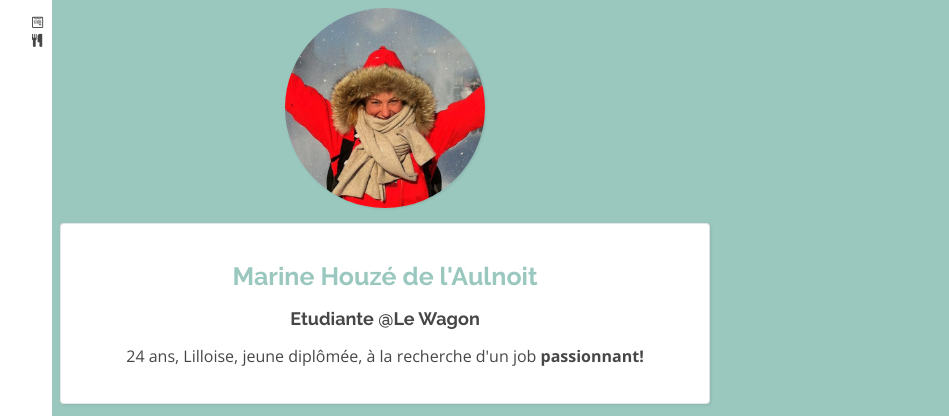
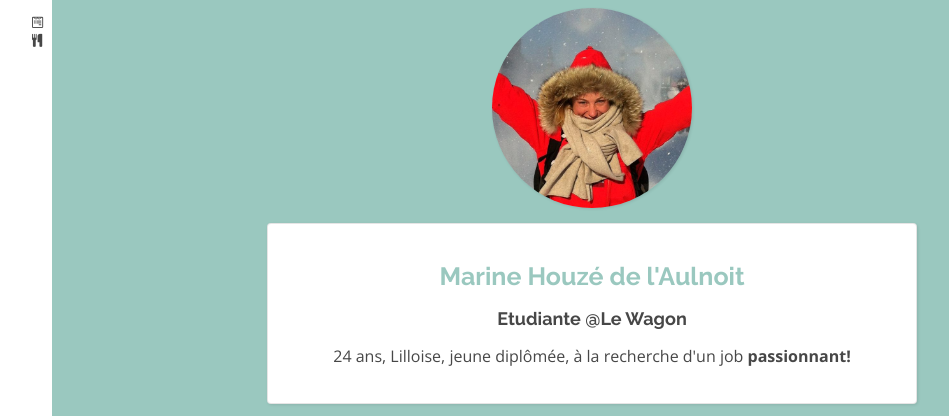
Before and after one commit to marinehda/profile, a plain HTML site: page index.html in a window 1280 px wide. Shown: the top 416 px of the page, without its empty margins (48-997 px from the left). Drawn offline with nearby package versions, Linux system fonts and the light colour scheme.

```diff
--- a/style.css
+++ b/style.css
@@ -54,11 +54,7 @@
   width: 650px;
   font-size: 16;
   font-weight: 400;
-  margin-left: 100px;
-  margin-top: 0
-  margin-bottom: 0;
-  margin-right: 0
-  text-align: center;
+  margin: 0 auto;
 }
 
 .card1 {
```
